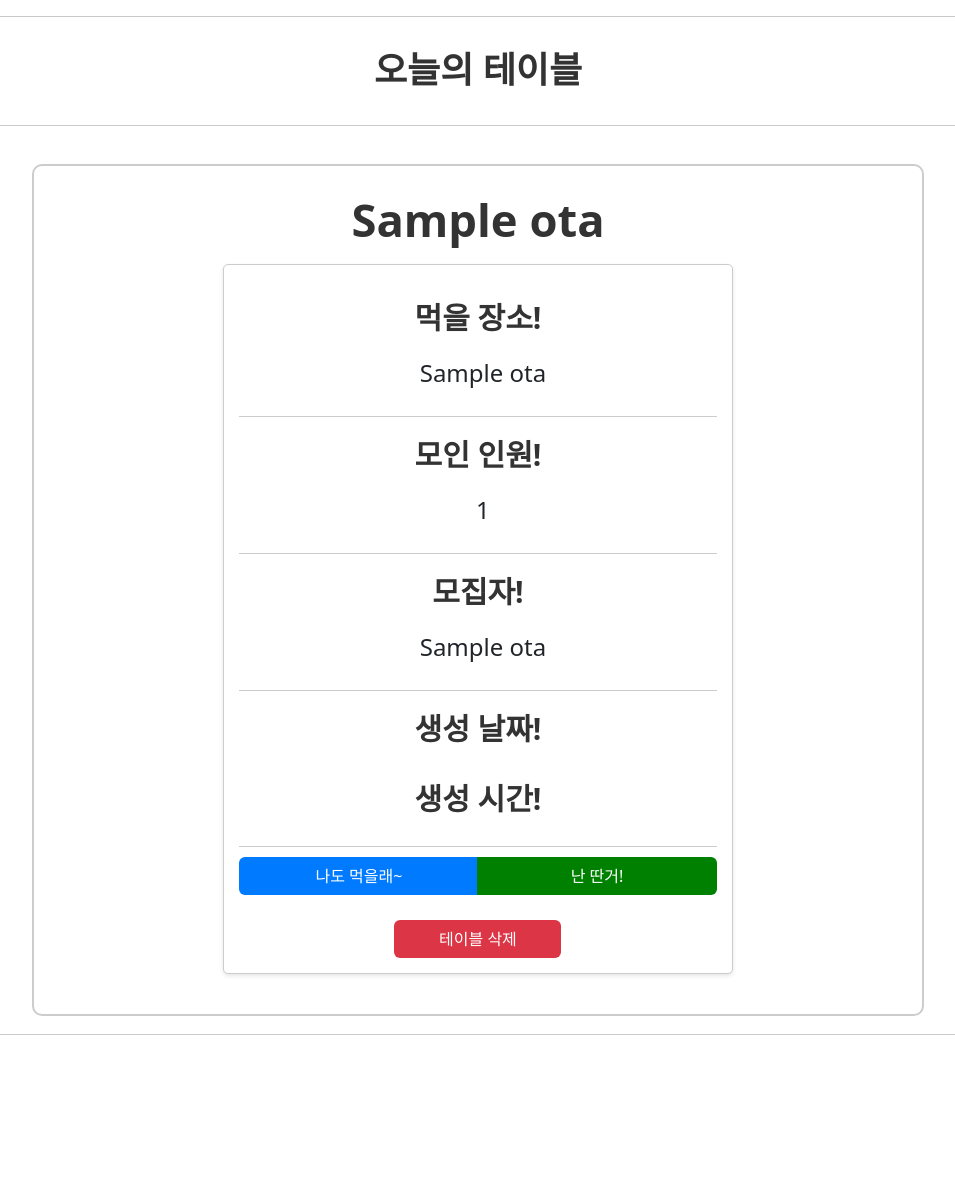
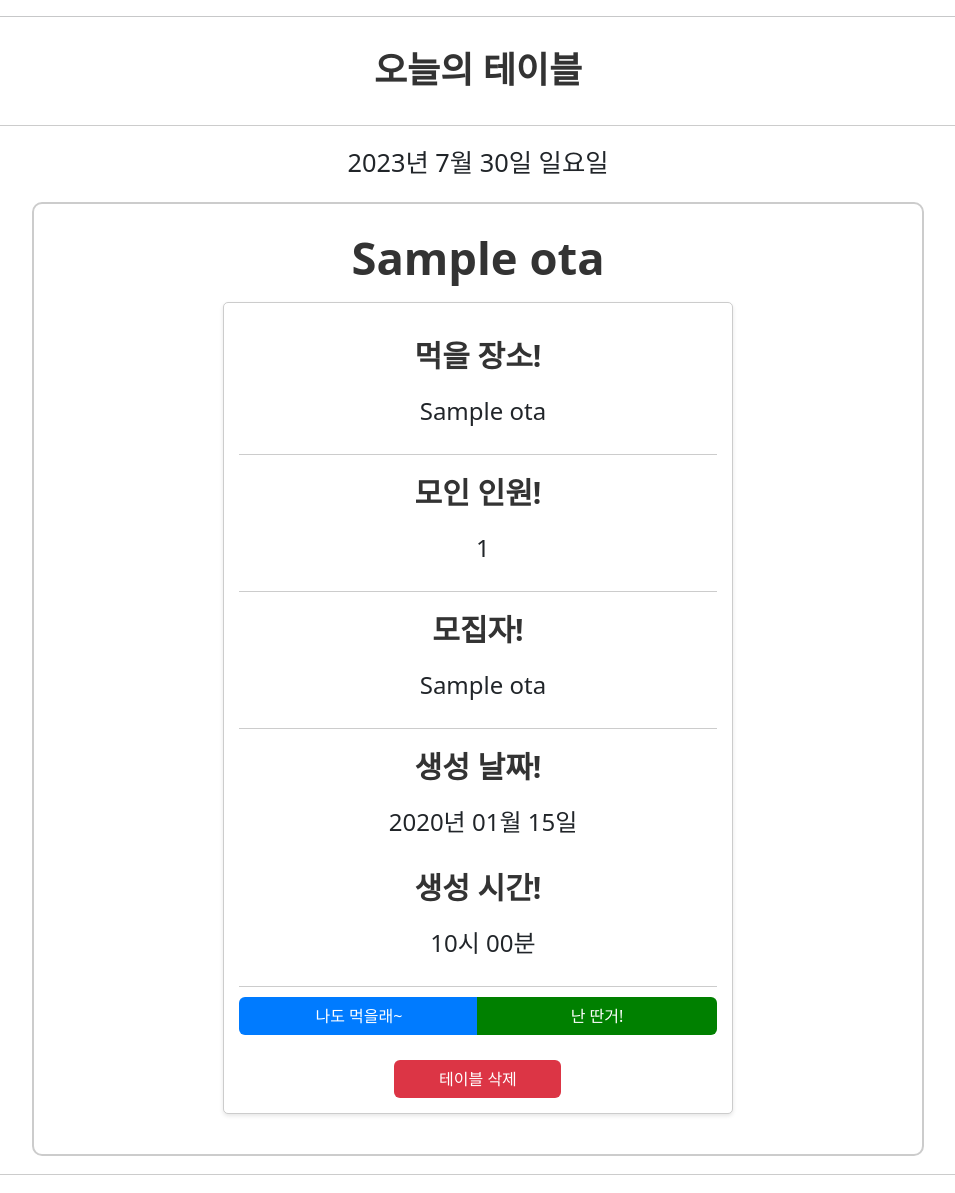
Before and after one commit to Choiwonwong/CW2-KCS-EC-DP, a FastAPI app: template templates/otaDetail.html in a window 1280 px wide. Shown: the part 20-1213 px from the top of the page, without its empty margins (162-1117 px from the left). Before the commit the page ends 1055 px from the top, so only its background shows below. Run offline with FastAPI, Linux system fonts and the light colour scheme; the template is opened without the code that fills it: most values are stand-ins (such as "Sample title", 1, 10 or a date in 2020); parts of the project's set-up code (start-up, migrations or seed data) failed here and were passed over.

Commit message:
생성 시간 날짜 다시 수정

```diff
--- a/templates/otaDetail.html
+++ b/templates/otaDetail.html
@@ -169,9 +169,9 @@
                         <p class="ota-content">{{ ota.authorName }}</p>
 			<div class="item-divider"></div>
 			<div class="label">생성 날짜!</div>
-			<p class="ota-content" id="creation-date"></p>
+			<p class="ota-content" id="creation-date">{{ ota.createdAt.strftime('%Y년 %m월 %d일') }}</p>
 			<div class="label">생성 시간!</div>
-			<p class="ota-content" id="creation-time"></p>
+			<p class="ota-content" id="creation-time">{{ ota.createdAt.strftime('%H시 %M분') }}</p>
                         <div class="item-divider"></div>
                         <div class="btn-group" style="display: flex; justify-content: center;">
                             <button type="button" class="btn btn-add" onclick="addCount()">나도 먹을래~</button>
@@ -204,14 +204,6 @@
             const options = { weekday: 'long', year: 'numeric', month: 'long', day: 'numeric' };
             const formattedDate = currentDate.toLocaleDateString('ko-KR', options);
             document.getElementById('current-date').textContent = `${formattedDate}`;
-
-	    const creationDateTime = new Date("{{ ota.createdAt }}");
-	    const optionsDate = { year: 'numeric', month: 'long', day: 'numeric' };
-	    const optionsTime = { hour: 'numeric', minute: 'numeric' };
-	    const formattedDate = creationDateTime.toLocaleDateString('ko-KR', optionsDate);
-	    const formattedTime = creationDateTime.toLocaleTimeString('ko-KR', optionsTime);
-	    document.getElementById('creation-date').textContent = formattedDate;
-	    document.getElementById('creation-time').textContent = formattedTime;
         }
 
         // Call showCurrentDate function when the page is loaded
```
